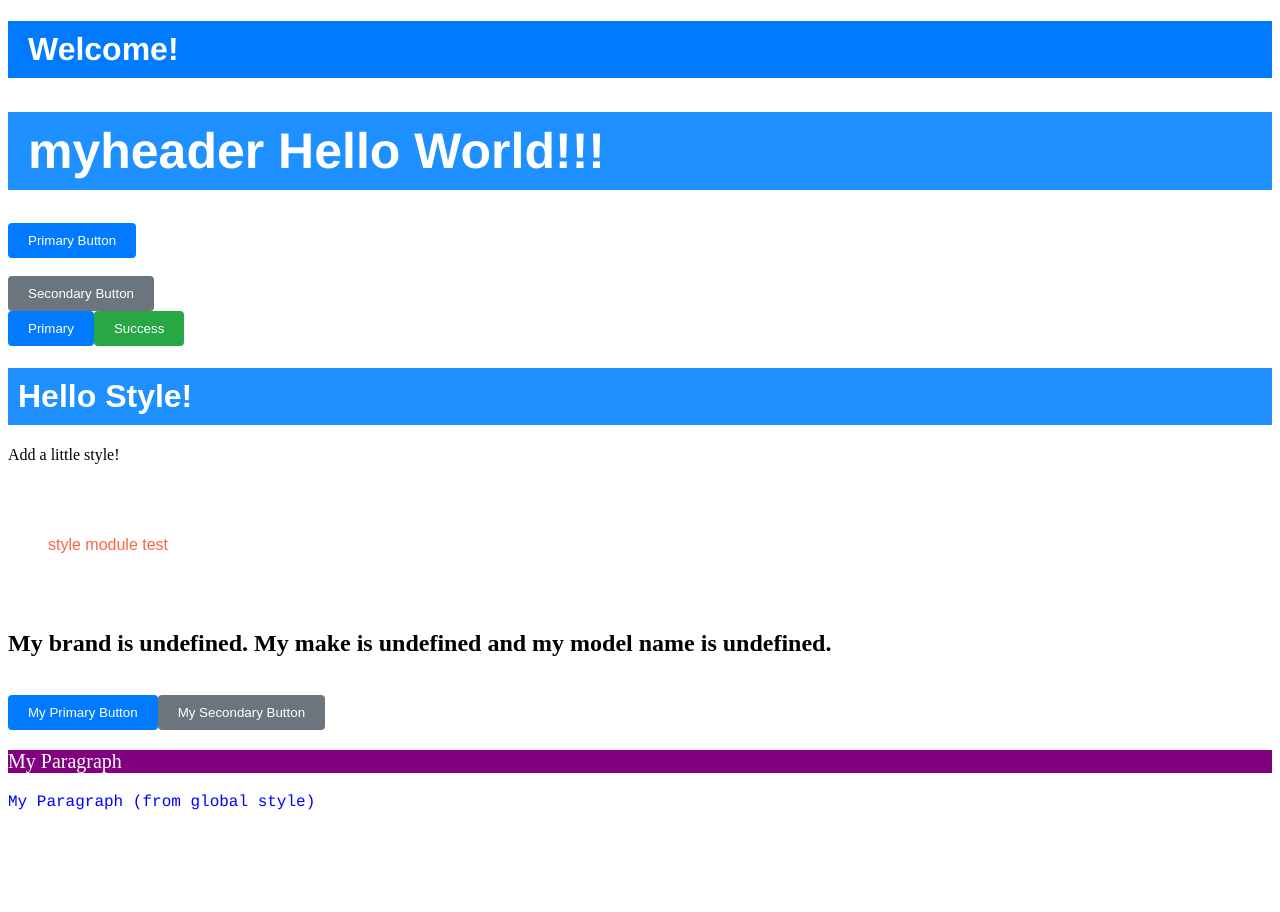
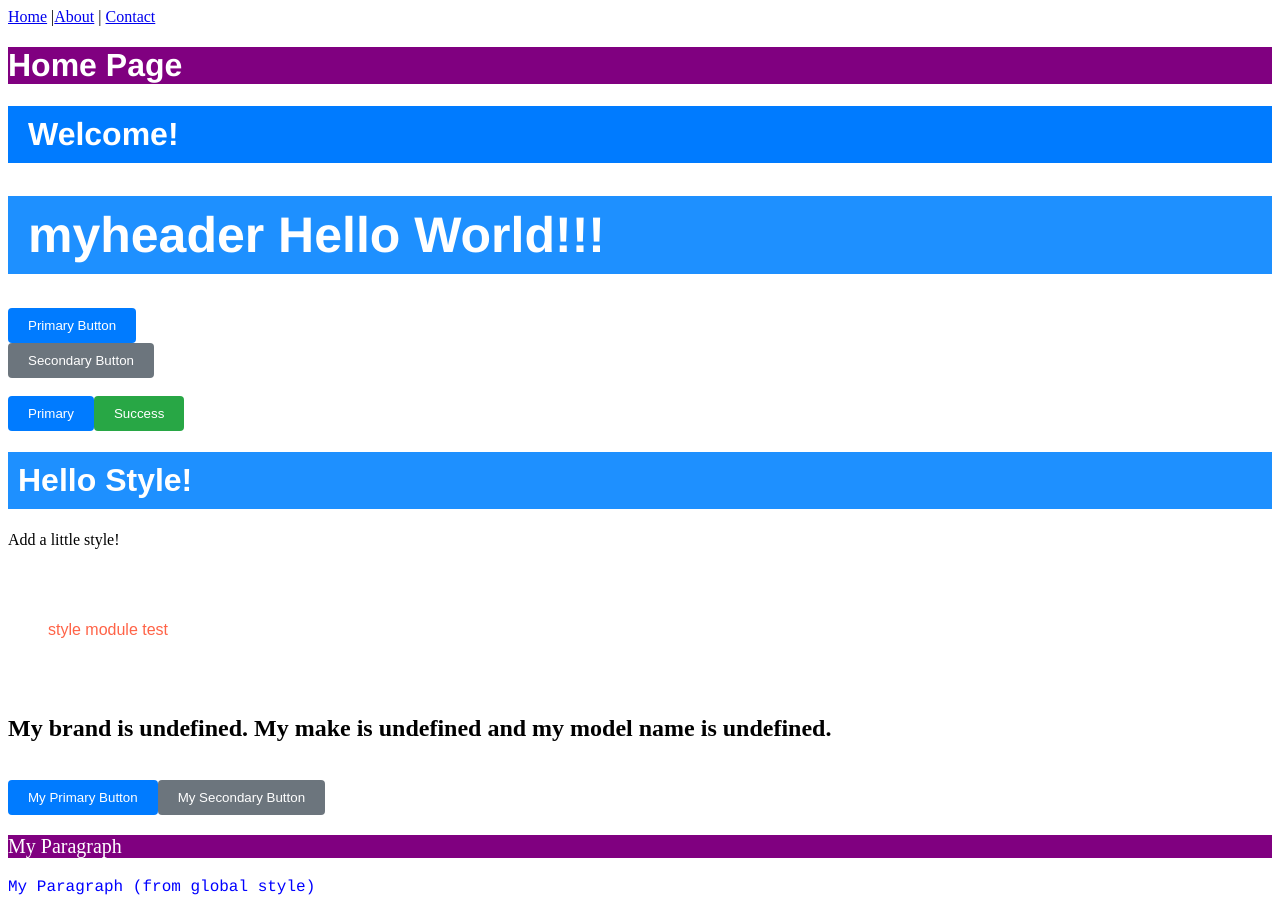
Before and after one commit to acsnook94/react-test-app, a React (Vite) app: page / in a window 1280 px wide. Before the commit the page ends 827 px from the top, so only its background shows below. Built offline with nearby package versions, Linux system fonts and the light colour scheme.

Commit message:
- Added 'views' folder

```diff
--- a/src/App.jsx
+++ b/src/App.jsx
@@ -130,7 +130,10 @@ import hStyles from './BlueHeader.module.css';
 import myStyles from './my-style.module.css';
 
 import Car from './Car';
-import { BrowserRouter } from 'react-router-dom';
+import { BrowserRouter, Routes, Route, Link } from 'react-router-dom';
+import Home from './views/Home';
+import About from './views/About';
+import Contact from './views/Contact';
 // import Header from './Header';
 // import Sidebar from './Sidebar';
 // import Content from './Content';
@@ -181,14 +184,28 @@ function App(){
   return(
     <BrowserRouter>
       <div className="App">
+        {/* Navigation */}
+        <nav>
+          <Link to='/'>Home</Link> |{''}
+          <Link to='/about'>About</Link> | {''}
+          <Link to='/contact'>Contact</Link>
+        </nav>
+
+        {/* Routes */}
+        <Routes>
+          <Route path='/' element={<Home/>} />
+          <Route path='/about' element={<About/>} />
+          <Route path='/contact' element={<Contact/>} />
+        </Routes>
+
         <GlobalStyle/>
         <MyHeader>Welcome!</MyHeader>
         <h1 className='myheader'>myheader Hello World!!!</h1>
 
         <Button btntype='primary'>Primary Button</Button>
         <br/>
+        <Button>Secondary Button</Button>
         <br/>
-        <Button>Secondary Button</Button>
         <br/>
 
         <div>
--- /dev/null
+++ b/src/views/About.jsx
@@ -0,0 +1,5 @@
+import React from "react";
+
+export default function About(){
+    return <h1>About Page</h1>;
+}
--- /dev/null
+++ b/src/views/Contact.jsx
@@ -0,0 +1,5 @@
+import React from "react";
+
+export default function Contact(){
+    return <h1>Contact Page</h1>;
+}
--- /dev/null
+++ b/src/views/Home.jsx
@@ -0,0 +1,5 @@
+import React from "react";
+
+export default function Home(){
+    return <h1>Home Page</h1>;
+}
```
